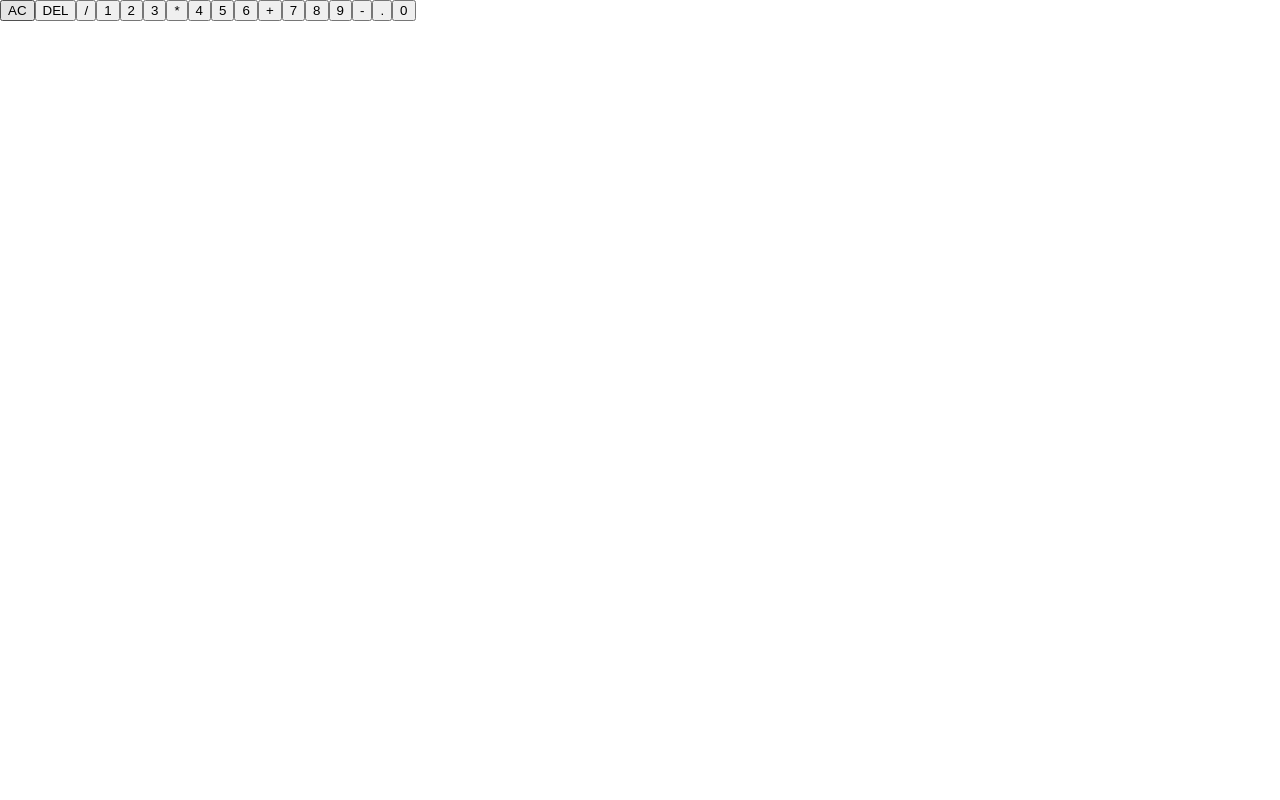
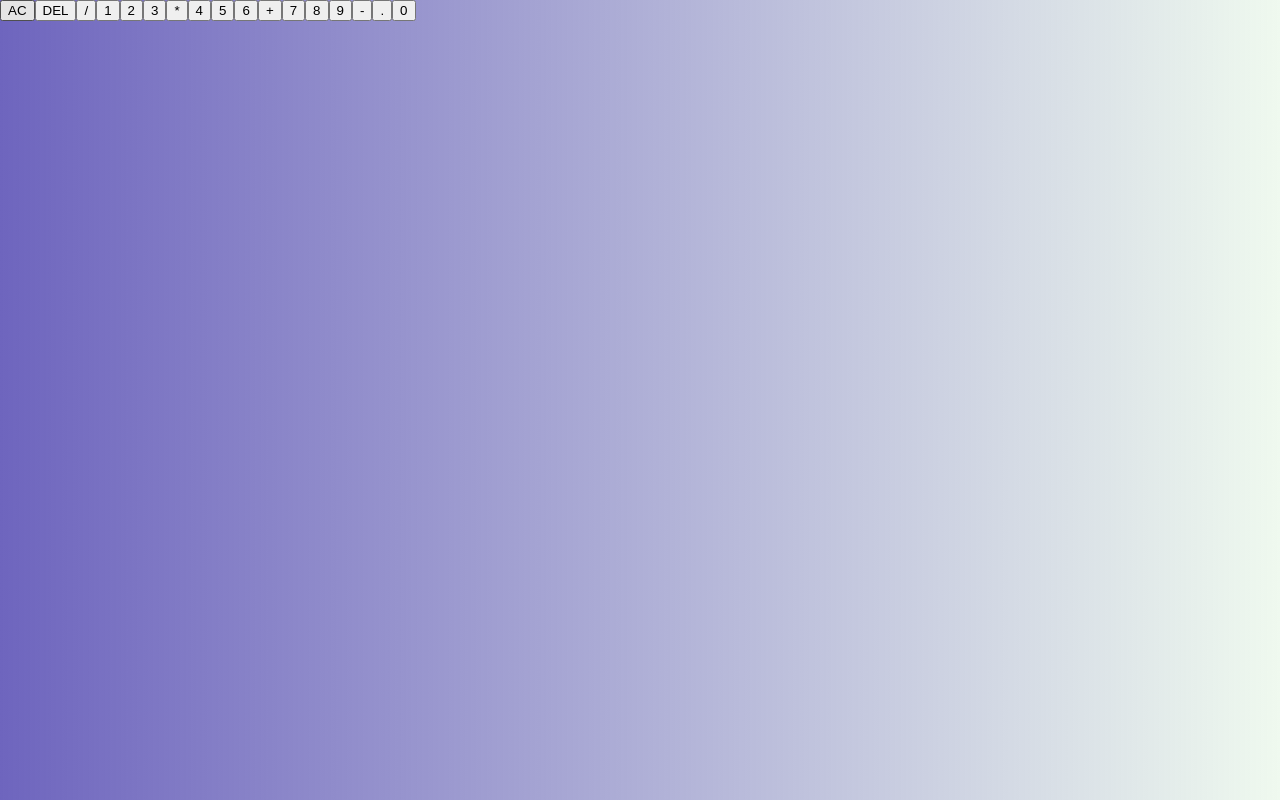
Before and after one commit to furkanislek/Calculator, a React (Create React App) app: page / in a window 1280 px wide. Built offline with nearby package versions, Linux system fonts and the light colour scheme.

Commit message:
calculator styles add

```diff
--- a/src/style.css
+++ b/src/style.css
@@ -4,5 +4,5 @@
 
 body{
     margin: 0;
-    background-color: linear-gradient(to right, rgb(110, 101, 190), rgba(16, 168, 11, 0.067));
+    background: linear-gradient(to right, rgb(110, 101, 190), rgba(16, 168, 11, 0.067));
 }
```
